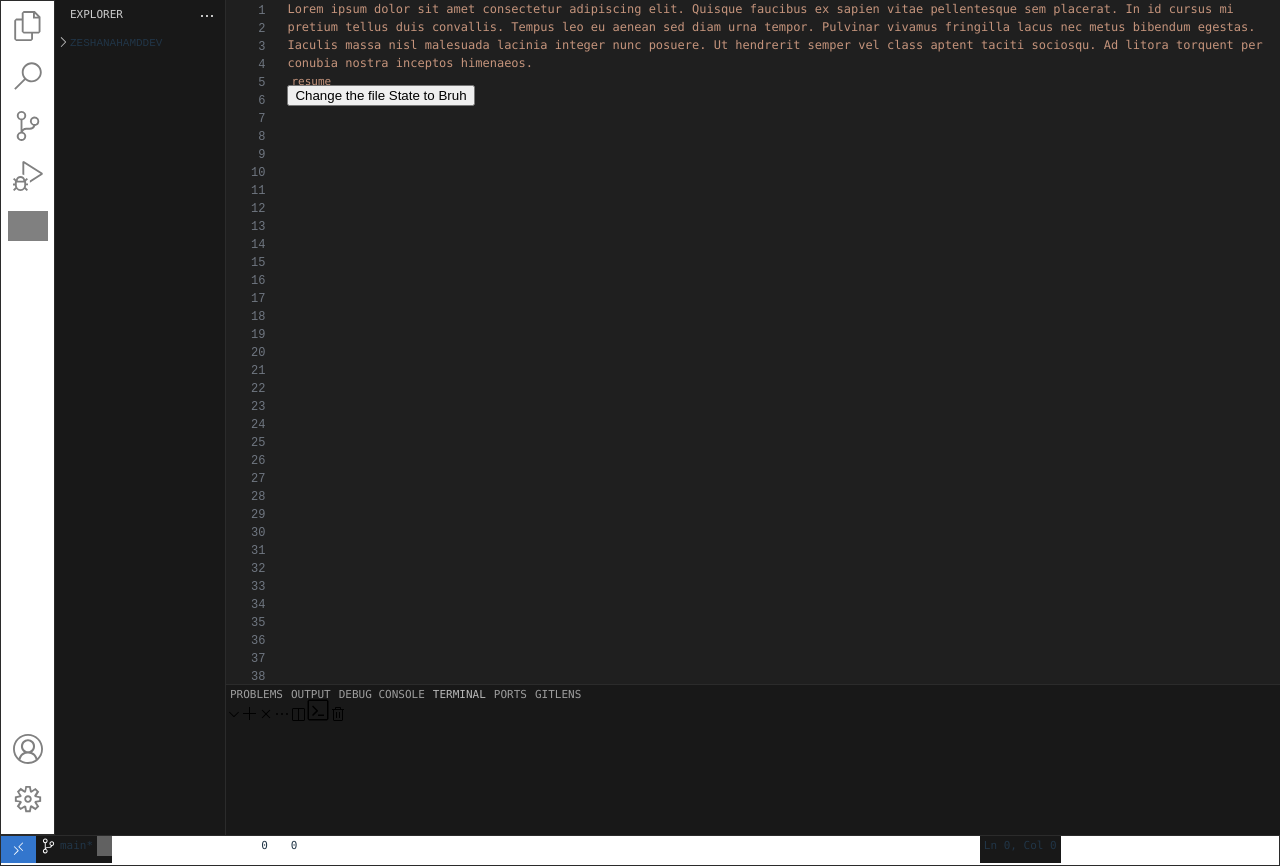
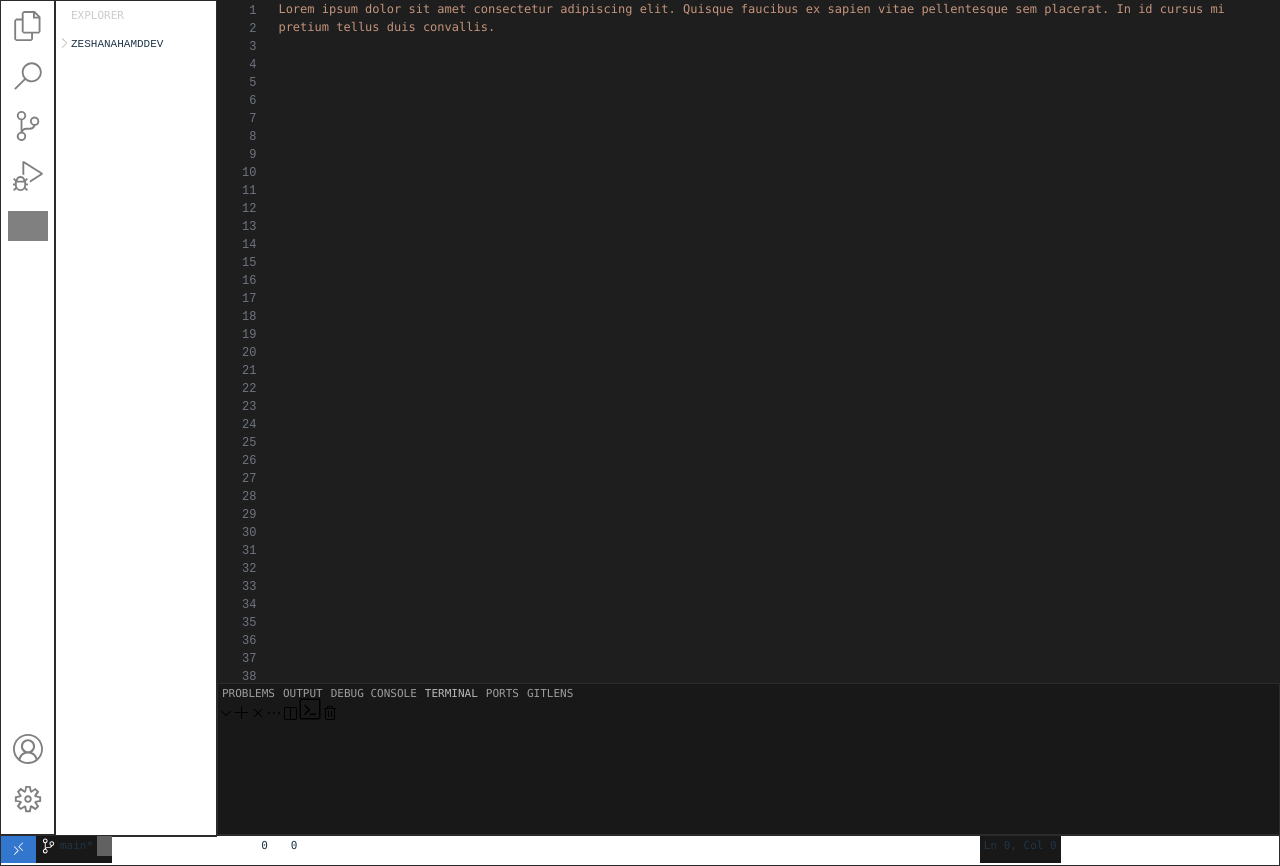
Before and after one commit to Zahmadgit/zeshanahmaddev, a React (Vite) app: page / in a window 1280 px wide. Built offline with nearby package versions, Linux system fonts and the light colour scheme; grey boxes are pictures that could not be loaded.

Commit message:
simplifying middle and terminal tab/removing tab extension func

```diff
--- a/src/components/middleTab/MiddleTab.module.css
+++ b/src/components/middleTab/MiddleTab.module.css
@@ -2,17 +2,12 @@
   display: flex;
   flex-direction: row; /* left = narrow, middle = medium, right = flexible */
   height: 100%; /* optional full screen height */
+  width: 160px;
+  border: 1px rgb(43, 43, 43) solid;
 }
 
-.resizeHandle {
-  width: 1px;
-  cursor: col-resize;
-  background: rgb(43, 43, 43);
-}
 .middleContent {
-  width: 100%;
-  min-width: 150px;
-  max-width: 500px;
+  /* max-width: 500px; */
   background-color: rgb(24, 24, 24);
   overflow: auto;
 }
--- a/src/components/middleTab/MiddleTab.tsx
+++ b/src/components/middleTab/MiddleTab.tsx
@@ -1,50 +1,50 @@
 import styles from "./MiddleTab.module.css";
-import { useState, useRef, useEffect } from "react";
+// import { useRef } from "react";
 
 import ExplorerZeshanDev from "./ExplorerZeshanDev";
 
 export default function MiddleTab() {
-  const [middleWidth, setMiddleWidth] = useState<number>(170);
+  // const [middleWidth, setMiddleWidth] = useState<number>(170);
 
-  const containerRef = useRef<HTMLDivElement>(null);
-  useEffect(() => {
-    const handleMouseMove = (e: MouseEvent) => {
-      //ref needs to exist
-      if (!containerRef.current) {
-        return;
-      }
-      const rectangleSize = containerRef.current.getBoundingClientRect();
-      const newWidth = e.clientX - rectangleSize.left;
-      if (newWidth > 150 && newWidth < 500) {
-        setMiddleWidth(newWidth);
-      }
-    };
+  // const containerRef = useRef<HTMLDivElement>(null);
+  // useEffect(() => {
+  //   const handleMouseMove = (e: MouseEvent) => {
+  //     //ref needs to exist
+  //     if (!containerRef.current) {
+  //       return;
+  //     }
+  //     const rectangleSize = containerRef.current.getBoundingClientRect();
+  //     const newWidth = e.clientX - rectangleSize.left;
+  //     if (newWidth > 150 && newWidth < 500) {
+  //       setMiddleWidth(newWidth);
+  //     }
+  //   };
 
-    const handleMouseUp = () => {
-      document.removeEventListener("mousemove", handleMouseMove);
-      document.removeEventListener("mouseup", handleMouseUp);
-    };
+  //   const handleMouseUp = () => {
+  //     document.removeEventListener("mousemove", handleMouseMove);
+  //     document.removeEventListener("mouseup", handleMouseUp);
+  //   };
 
-    const handleMouseDown = () => {
-      document.addEventListener("mousemove", handleMouseMove);
-      document.addEventListener("mouseup", handleMouseUp);
-    };
+  //   const handleMouseDown = () => {
+  //     document.addEventListener("mousemove", handleMouseMove);
+  //     document.addEventListener("mouseup", handleMouseUp);
+  //   };
 
-    const resizeHandle = containerRef.current?.querySelector(
-      `.${styles.resizeHandle}`
-    );
-    resizeHandle?.addEventListener("mousedown", handleMouseDown);
+  //   const resizeHandle = containerRef.current?.querySelector(
+  //     `.${styles.resizeHandle}`
+  //   );
+  //   resizeHandle?.addEventListener("mousedown", handleMouseDown);
 
-    return () => {
-      resizeHandle?.removeEventListener("mousedown", handleMouseDown);
-    };
-  }, []);
+  //   return () => {
+  //     resizeHandle?.removeEventListener("mousedown", handleMouseDown);
+  //   };
+  // }, []);
 
   return (
-    <div className={styles.middleTabContainer} ref={containerRef}>
-      <div className={styles.middleContent} style={{ width: middleWidth }}>
-        <ExplorerZeshanDev />
-      </div>
+    <div className={styles.middleTabContainer}>
+      {/* <div className={styles.middleContent} style={{ width: middleWidth }}> */}
+      <ExplorerZeshanDev />
+      {/* </div> */}
       <div className={styles.resizeHandle}></div>
     </div>
   );
--- a/src/components/rightTab/RightTab.module.css
+++ b/src/components/rightTab/RightTab.module.css
@@ -1,27 +1,28 @@
 .rightTabContainer {
   display: flex;
   flex-direction: column; /* left = narrow, middle = medium, right = flexible */
-  height: 100%; /* optional full screen height */
+  flex: 1;
+  background-color: rgb(30, 30, 30);
 }
 
 .codebarContainer {
-  flex: 1;
-  overflow: auto;
   font-size: 12px;
   color: rgb(197, 148, 124);
+  overflow-y: auto;
 }
 
 .resizeHandle {
-  height: 1px;
+  height: 2px;
   cursor: row-resize;
   background: rgb(43, 43, 43);
 }
 .terminalContainer {
   height: 200px;
   min-height: 50px;
-  max-height: 70%;
+  max-height: 30%;
   background-color: rgb(24, 24, 24);
   overflow: auto;
+  border: 1px rgb(43, 43, 43) solid;
 }
 
 .numbers {
--- a/src/components/rightTab/RightTab.tsx
+++ b/src/components/rightTab/RightTab.tsx
@@ -4,7 +4,34 @@ import { useState, useRef, useEffect } from "react";
 import useCurrentFileState from "../../store/useCurrentFileState";
 
 const lorem =
-  "Lorem ipsum dolor sit amet consectetur adipiscing elit. Quisque faucibus ex sapien vitae pellentesque sem placerat. In id cursus mi pretium tellus duis convallis. Tempus leo eu aenean sed diam urna tempor. Pulvinar vivamus fringilla lacus nec metus bibendum egestas. Iaculis massa nisl malesuada lacinia integer nunc posuere. Ut hendrerit semper vel class aptent taciti sociosqu. Ad litora torquent per conubia nostra inceptos himenaeos.";
+  "Lorem ipsum dolor sit amet consectetur adipiscing elit. Quisque faucibu" +
+  "s ex sapien vitae pellentesque sem placerat. In id cursus mi pretium tellus duis convallis.";
+// "Tempus leo eu aenean sed diam urna tempor. Pulvinar vivamus fringilla lacus nec metus bibendum" +
+// "egestas. Iaculis massa nisl malesuada lacinia integer nunc posuere. Ut hendrerit semper vel class " +
+// "aptent taciti sociosqu. Ad litora torquent per conubia nostra inceptos himenaeos." +
+// "Lorem ipsum dolor sit amet consectetur adipiscing elit. Quisque faucibu" +
+// "s ex sapien vitae pellentesque sem placerat. In id cursus mi pretium tellus duis convallis." +
+// "Tempus leo eu aenean sed diam urna tempor. Pulvinar vivamus fringilla lacus nec metus bibendum" +
+// "egestas. Iaculis massa nisl malesuada lacinia integer nunc posuere. Ut hendrerit semper vel class " +
+// "aptent taciti sociosqu. Ad litora torquent per conubia nostra inceptos himenaeos." +
+// "s ex sapien vitae pellentesque sem placerat. In id cursus mi pretium tellus duis convallis." +
+// "Tempus leo eu aenean sed diam urna tempor. Pulvinar vivamus fringilla lacus nec metus bibendum" +
+// "egestas. Iaculis massa nisl malesuada lacinia integer nunc posuere. Ut hendrerit semper vel class " +
+// "aptent taciti sociosqu. Ad litora torquent per conubia nostra inceptos himenaeos." +
+// "Lorem ipsum dolor sit amet consectetur adipiscing elit. Quisque faucibu" +
+// "s ex sapien vitae pellentesque sem placerat. In id cursus mi pretium tellus duis convallis." +
+// "Tempus leo eu aenean sed diam urna tempor. Pulvinar vivamus fringilla lacus nec metus bibendum" +
+// "egestas. Iaculis massa nisl malesuada lacinia integer nunc posuere. Ut hendrerit semper vel class " +
+// "aptent taciti sociosqu. Ad litora torquent per conubia nostra inceptos himenaeos." +
+// "s ex sapien vitae pellentesque sem placerat. In id cursus mi pretium tellus duis convallis." +
+// "Tempus leo eu aenean sed diam urna tempor. Pulvinar vivamus fringilla lacus nec metus bibendum" +
+// "egestas. Iaculis massa nisl malesuada lacinia integer nunc posuere. Ut hendrerit semper vel class " +
+// "aptent taciti sociosqu. Ad litora torquent per conubia nostra inceptos himenaeos." +
+// "s ex sapien vitae pellentesque sem placerat. In id cursus mi pretium tellus duis convallis." +
+// "Tempus leo eu aenean sed diam urna tempor. Pulvinar vivamus fringilla lacus nec metus bibendum" +
+// "egestas. Iaculis massa nisl malesuada lacinia integer nunc posuere. Ut hendrerit semper vel class " +
+// "aptent taciti sociosqu. Ad litora torquent per conubia nostra inceptos himenaeos." +
+// "Lorem ipsum dolor sit amet consectetur adipiscing elit. Quisque faucibu";
 
 export default function RightTab() {
   const [terminalHeight, setTerminalHeight] = useState<number>(150);
@@ -13,39 +40,39 @@ export default function RightTab() {
   const containerRef = useRef<HTMLDivElement>(null);
 
   const rightTabNumAmount = useRef(45);
-  useEffect(() => {
-    const handleMouseMove = (e: MouseEvent) => {
-      //ref needs to exist
-      if (!containerRef.current) {
-        return;
-      }
-      const rectangleSize = containerRef.current.getBoundingClientRect();
-      const newHeight = rectangleSize.bottom - e.clientY;
+  // useEffect(() => {
+  //   const handleMouseMove = (e: MouseEvent) => {
+  //     //ref needs to exist
+  //     if (!containerRef.current) {
+  //       return;
+  //     }
+  //     const rectangleSize = containerRef.current.getBoundingClientRect();
+  //     const newHeight = rectangleSize.bottom - e.clientY;
 
-      if (newHeight > 100 && newHeight < rectangleSize.height * 0.7) {
-        setTerminalHeight(newHeight);
-      }
-    };
+  //     if (newHeight > 100 && newHeight < rectangleSize.height * 0.7) {
+  //       setTerminalHeight(newHeight);
+  //     }
+  //   };
 
-    const handleMouseUp = () => {
-      document.removeEventListener("mousemove", handleMouseMove);
-      document.removeEventListener("mouseup", handleMouseUp);
-    };
+  //   const handleMouseUp = () => {
+  //     document.removeEventListener("mousemove", handleMouseMove);
+  //     document.removeEventListener("mouseup", handleMouseUp);
+  //   };
 
-    const handleMouseDown = () => {
-      document.addEventListener("mousemove", handleMouseMove);
-      document.addEventListener("mouseup", handleMouseUp);
-    };
+  //   const handleMouseDown = () => {
+  //     document.addEventListener("mousemove", handleMouseMove);
+  //     document.addEventListener("mouseup", handleMouseUp);
+  //   };
 
-    const resizeHandle = containerRef.current?.querySelector(
-      `.${styles.resizeHandle}`
-    );
-    resizeHandle?.addEventListener("mousedown", handleMouseDown);
+  //   const resizeHandle = containerRef.current?.querySelector(
+  //     `.${styles.resizeHandle}`
+  //   );
+  //   resizeHandle?.addEventListener("mousedown", handleMouseDown);
 
-    return () => {
-      resizeHandle?.removeEventListener("mousedown", handleMouseDown);
-    };
-  }, []);
+  //   return () => {
+  //     resizeHandle?.removeEventListener("mousedown", handleMouseDown);
+  //   };
+  // }, []);
 
   const columnNumbers = [];
   for (let i = 1; i < rightTabNumAmount.current; i++) {
@@ -68,9 +95,10 @@ export default function RightTab() {
           ))}
         </div>
         <div className={styles.numberAndTextDivider}></div>
+
         <div className={styles.codebarContainer}>
           {lorem}
-          <p>{fileState}</p>
+          {/* <p>{fileState}</p>
           <button
             type="button"
             onClick={() => {
@@ -78,10 +106,10 @@ export default function RightTab() {
             }}
           >
             Change the file State to Bruh
-          </button>
+          </button> */}
         </div>
       </div>
-      <div className={styles.resizeHandle}></div>
+      {/* <div className={styles.resizeHandle}></div> */}
       <div
         className={styles.terminalContainer}
         style={{ height: terminalHeight }}
```
